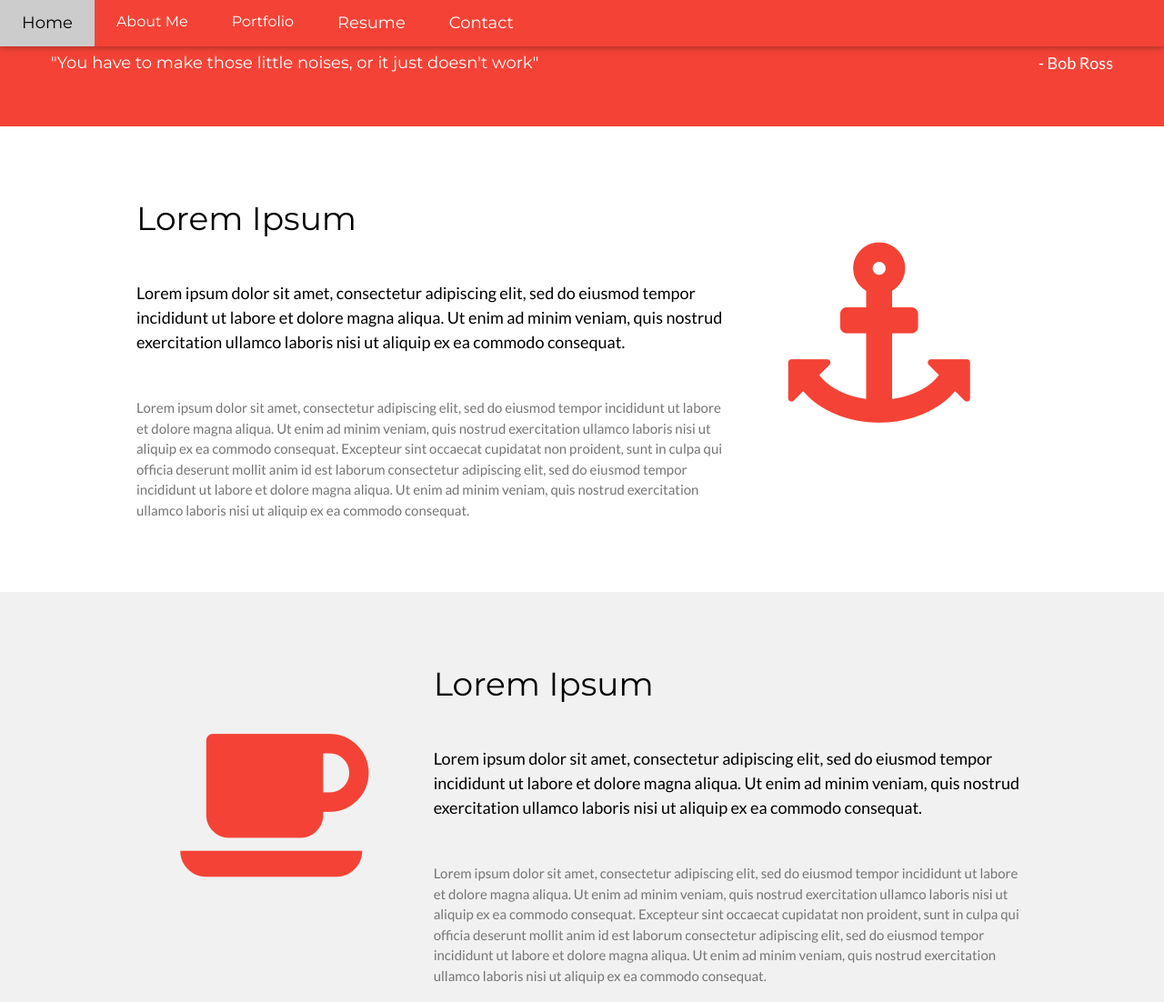
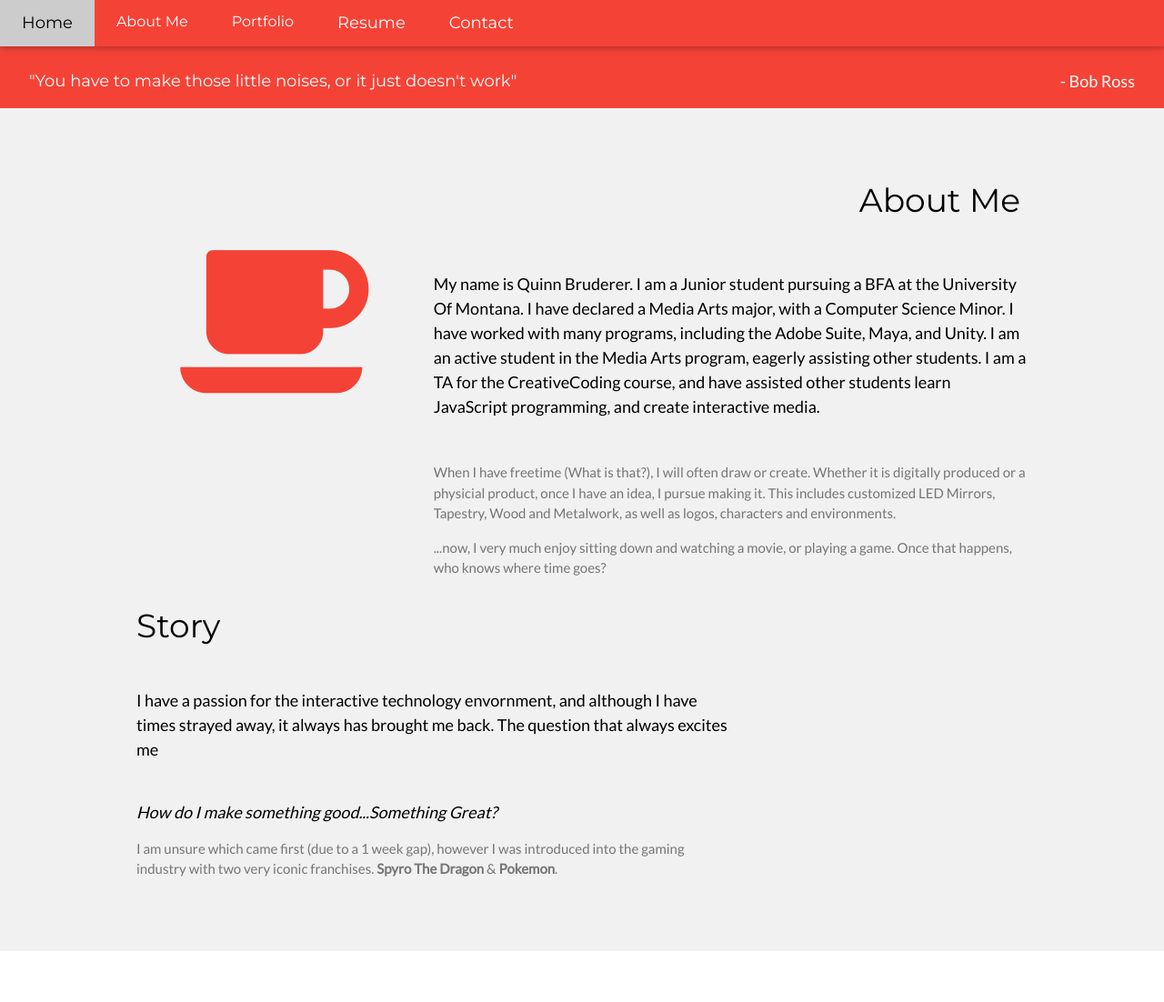
Before and after one commit to quintinbruderer/PortfolioWebsite, a plain HTML site: page pages/about.html in a window 1280 px wide. Shown: the top 1102 px of the page at 91% size. Drawn offline with Linux system fonts and the light colour scheme.

Commit message:
Completed rough about me

```diff
--- a/pages/about.html
+++ b/pages/about.html
@@ -27,8 +27,8 @@ body,h1,h2,h3,h4,h5,h6 {font-family: "Lato", sans-serif}
       <button class="w3-bar-item w3-button w3-hide-small w3-padding-large w3-hover-white dropbtn"
       type="button" onclick="dropDownFunction('AboutDropdown')">About Me</button>
       <div class="dropdown-content" id="AboutDropdown">
-        <a href="#">About Me</a>
-        <a href="#">Story</a>
+        <a href="#aboutSection">About Me</a>
+        <a href="#storySection">Story</a>
       </div>
     </div>
 
@@ -58,43 +58,30 @@ body,h1,h2,h3,h4,h5,h6 {font-family: "Lato", sans-serif}
 
 
 <!-- Header -->
-<header class="w3-container w3-red" style="padding:40px">
+<header class="w3-container w3-red" style="padding-top:60px">
   <h1 class="w3-margin w3-large w3-left">"You have to make those little noises, or it just doesn't work"</h1>
   <h3 class="w3-margin w3-large w3-right"> - Bob Ross </h3>
 </header>
 
-<!-- First Grid -->
-<div class="w3-row-padding w3-padding-64 w3-container">
-  <div class="w3-content">
-    <div class="w3-twothird">
-      <h1>Lorem Ipsum</h1>
-      <h5 class="w3-padding-32">Lorem ipsum dolor sit amet, consectetur adipiscing elit, sed do eiusmod tempor incididunt ut labore et dolore magna aliqua. Ut enim ad minim veniam, quis nostrud exercitation ullamco laboris nisi ut aliquip ex ea commodo consequat.</h5>
-
-      <p class="w3-text-grey">Lorem ipsum dolor sit amet, consectetur adipiscing elit, sed do eiusmod tempor incididunt ut labore et dolore magna aliqua. Ut enim ad minim veniam, quis nostrud exercitation ullamco laboris nisi ut aliquip ex ea commodo consequat. Excepteur sint
-        occaecat cupidatat non proident, sunt in culpa qui officia deserunt mollit anim id est laborum consectetur adipiscing elit, sed do eiusmod tempor incididunt ut labore et dolore magna aliqua. Ut enim ad minim veniam, quis nostrud exercitation ullamco
-        laboris nisi ut aliquip ex ea commodo consequat.</p>
-    </div>
-
-    <div class="w3-third w3-center">
-      <i class="fa fa-anchor w3-padding-64 w3-text-red"></i>
-    </div>
-  </div>
-</div>
-
-<!-- Second Grid -->
+<!-- Grid -->
 <div class="w3-row-padding w3-light-grey w3-padding-64 w3-container">
   <div class="w3-content">
+    <h1 class="w3-right w3-row-padding">About Me</h1>
     <div class="w3-third w3-center">
       <i class="fa fa-coffee w3-padding-64 w3-text-red w3-margin-right"></i>
     </div>
+    <div class="w3-twothird" id="aboutSection">
+      <h5 class="w3-padding-32">My name is Quinn Bruderer. I am a Junior student pursuing a BFA at the University Of Montana. I have declared a Media Arts major, with a Computer Science Minor. I have worked with many programs, including the Adobe Suite, Maya, and Unity. I am an active student in the Media Arts program, eagerly assisting other students. I am a TA for the CreativeCoding course, and have assisted other students learn JavaScript programming, and create interactive media.</h5>
 
-    <div class="w3-twothird">
-      <h1>Lorem Ipsum</h1>
-      <h5 class="w3-padding-32">Lorem ipsum dolor sit amet, consectetur adipiscing elit, sed do eiusmod tempor incididunt ut labore et dolore magna aliqua. Ut enim ad minim veniam, quis nostrud exercitation ullamco laboris nisi ut aliquip ex ea commodo consequat.</h5>
+      <p class="w3-text-grey">When I have freetime (What is that?), I will often draw or create. Whether it is digitally produced or a physicial product, once I have an idea, I pursue making it. This includes customized LED Mirrors, Tapestry, Wood and Metalwork, as well as logos, characters and environments.</p>
+      <p class="w3-text-grey">...now, I very much enjoy sitting down and watching a movie, or playing a game. Once that happens, who knows where time goes?</p>
+    </div>
+    <div class="w3-twothird" id="storySection">
+      <h1>Story</h1>
+      <h5 class="w3-padding-32">I have a passion for the interactive technology envornment, and although I have times strayed away, it always has brought me back. The question that always excites me</h5>
+      <h5 class="w3w3-padding-32"> <em>How do I make something good...Something Great?</em> </h5>
 
-      <p class="w3-text-grey">Lorem ipsum dolor sit amet, consectetur adipiscing elit, sed do eiusmod tempor incididunt ut labore et dolore magna aliqua. Ut enim ad minim veniam, quis nostrud exercitation ullamco laboris nisi ut aliquip ex ea commodo consequat. Excepteur sint
-        occaecat cupidatat non proident, sunt in culpa qui officia deserunt mollit anim id est laborum consectetur adipiscing elit, sed do eiusmod tempor incididunt ut labore et dolore magna aliqua. Ut enim ad minim veniam, quis nostrud exercitation ullamco
-        laboris nisi ut aliquip ex ea commodo consequat.</p>
+      <p class="w3-text-grey"> I am unsure which came first (due to a 1 week gap), however I was introduced into the gaming industry with two very iconic franchises. <b>Spyro The Dragon</b> & <b>Pokemon</b>. </p>
     </div>
   </div>
 </div>
```
Also changed, not shown: index.html (+4 -4 lines).
